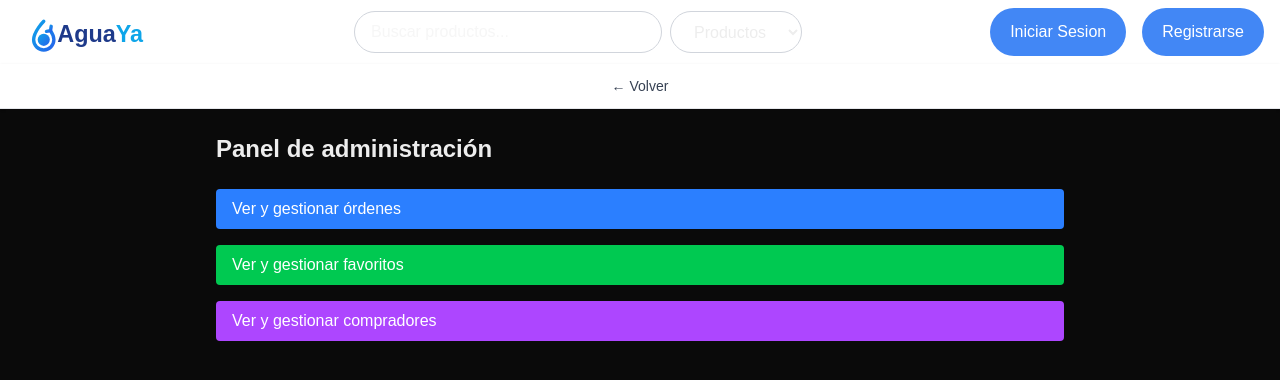
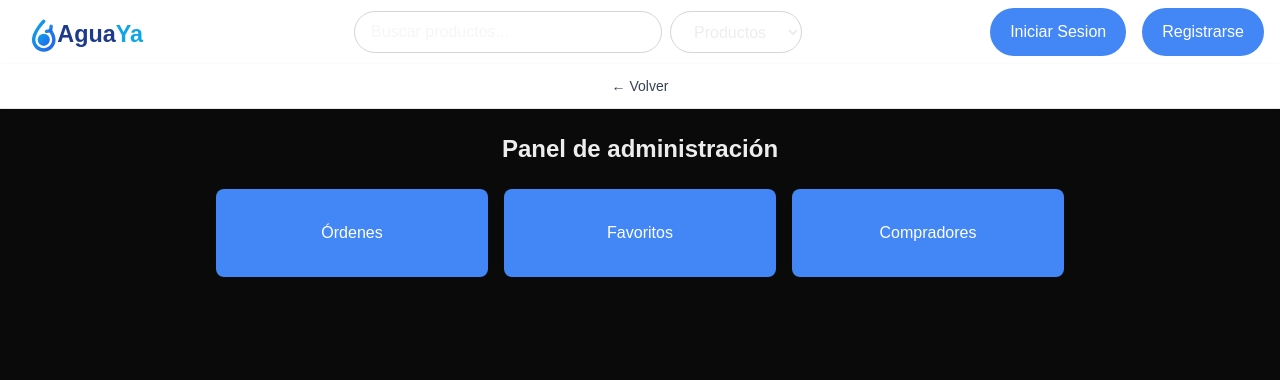
Before and after one commit to IAW-2026/proyecto-b-buyer-AguaYa, a Next.js app: page /admin/1 in a window 1280 px wide. Shown: the top 380 px of the page. Built offline with nearby package versions, Linux system fonts and the light colour scheme; no server answers.

Commit message:
se modifica pantalla de admin

```diff
--- a/app/admin/[admin_id]/page.tsx
+++ b/app/admin/[admin_id]/page.tsx
@@ -18,16 +18,16 @@ export default async function AdminPage({ params }: Props) {
         </div>
       </nav>
    <main className="max-w-4xl mx-auto p-6">
-        <h1 className="text-2xl font-bold mb-6">Panel de administración</h1>
-        <div className="flex flex-col gap-4">
-          <Link href={`/admin/${admin_id}/orders`} className="bg-blue-500 hover:bg-blue-600 text-white py-2 px-4 rounded">
-            Ver y gestionar órdenes
+  <h1 className="text-2xl font-bold mb-6 text-center">Panel de administración</h1>
+  <div className="grid grid-cols-3 gap-4">
+    <Link href={`/admin/${admin_id}/orders`} className="bg-[#4287f5] hover:bg-blue-600 text-white text-center font-medium py-8 rounded-lg transition-colors">
+      Órdenes
     </Link>
-          <Link href={`/admin/${admin_id}/favorites`} className="bg-green-500 hover:bg-green-600 text-white py-2 px-4 rounded">
-            Ver y gestionar favoritos
+    <Link href={`/admin/${admin_id}/favorites`} className="bg-[#4287f5] hover:bg-blue-600 text-white text-center font-medium py-8 rounded-lg transition-colors">
+      Favoritos
     </Link>
-          <Link href={`/admin/${admin_id}/buyers`} className="bg-purple-500 hover:bg-purple-600 text-white py-2 px-4 rounded">
-            Ver y gestionar compradores
+    <Link href={`/admin/${admin_id}/buyers`} className="bg-[#4287f5] hover:bg-blue-600 text-white text-center font-medium py-8 rounded-lg transition-colors">
+      Compradores
     </Link>
   </div>
 </main>
```
Lines whose indentation alone changed are shown as unchanged.
